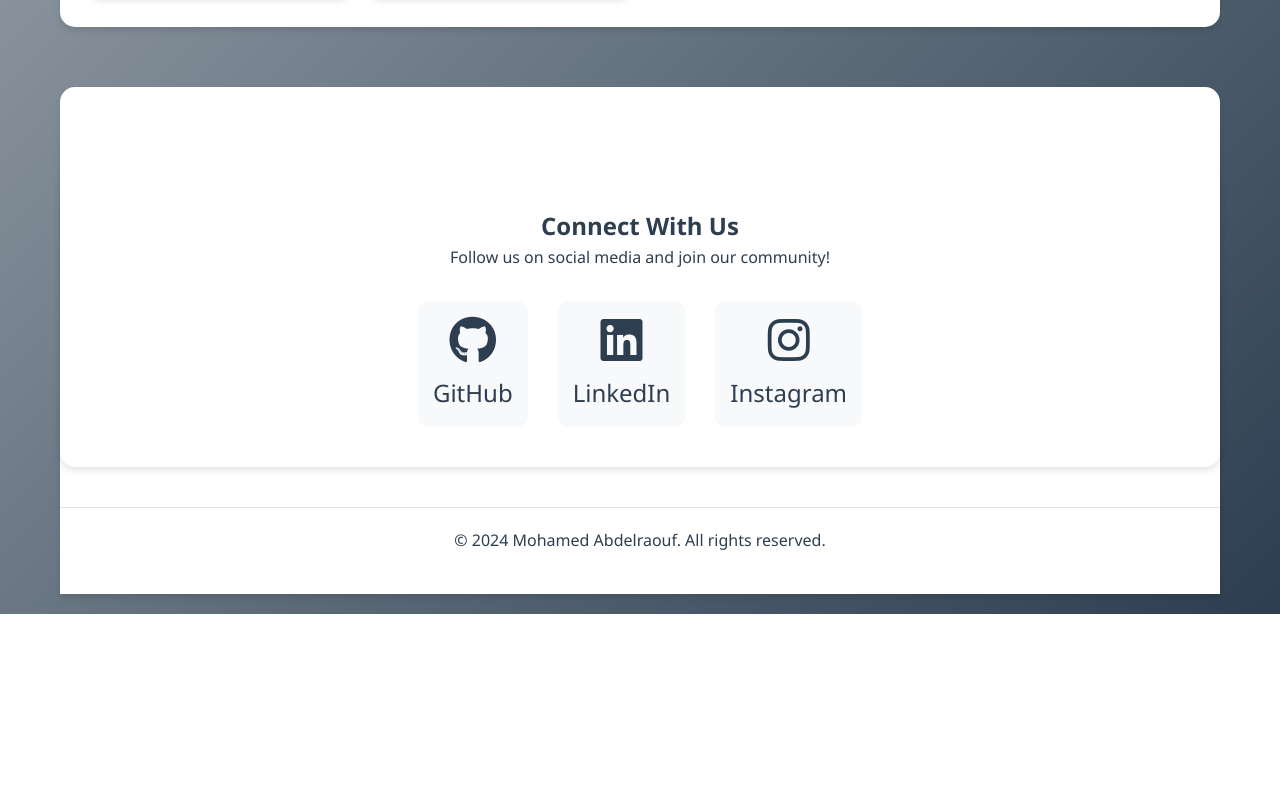
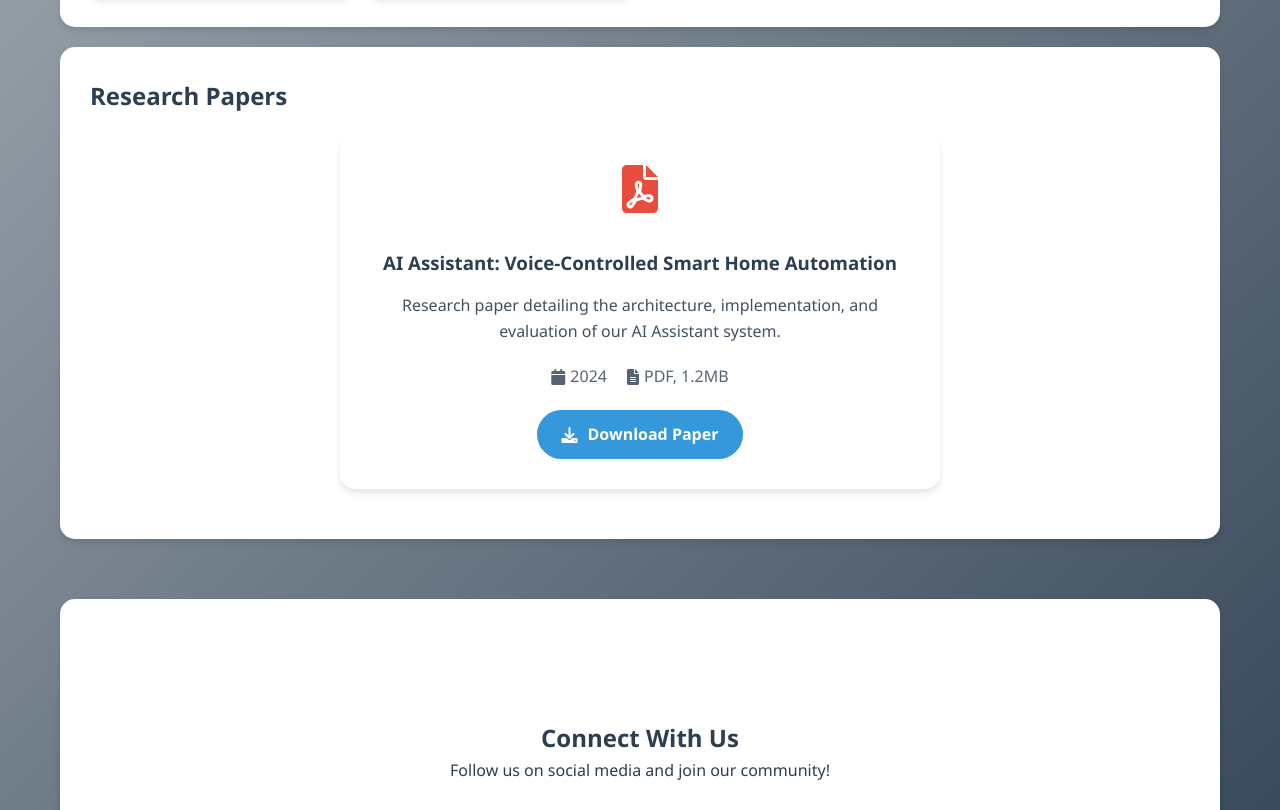
Before and after one commit to moego0/ai-assistant, a plain HTML site: page docs/index.html in a window 1280 px wide. Shown: the part 2316-3126 px from the top of the page. Before the commit the page ends 2930 px from the top, so only its background shows below. Drawn offline with Linux system fonts and the light colour scheme.

Commit message:
Add research paper section

```diff
--- a/docs/index.html
+++ b/docs/index.html
@@ -554,6 +554,87 @@
                 grid-template-columns: 1fr;
             }
         }
+
+        .papers-section {
+            margin: 20px 0;
+        }
+
+        .paper-card {
+            background: var(--card-bg);
+            padding: 30px;
+            border-radius: 15px;
+            text-align: center;
+            transition: transform 0.3s ease, box-shadow 0.3s ease;
+            box-shadow: 0 4px 6px var(--shadow-color);
+            max-width: 600px;
+            margin: 0 auto;
+        }
+
+        .paper-card:hover {
+            transform: translateY(-5px);
+            box-shadow: 0 8px 15px var(--shadow-color);
+        }
+
+        .paper-card i.fa-file-pdf {
+            font-size: 3em;
+            color: #e74c3c;
+            margin-bottom: 20px;
+        }
+
+        .paper-card h3 {
+            margin: 15px 0;
+            color: var(--text-color);
+        }
+
+        .paper-card p {
+            color: var(--text-color);
+            opacity: 0.9;
+            margin-bottom: 20px;
+        }
+
+        .paper-details {
+            display: flex;
+            justify-content: center;
+            gap: 20px;
+            margin: 20px 0;
+            color: var(--text-color);
+            opacity: 0.8;
+        }
+
+        .paper-details span {
+            display: flex;
+            align-items: center;
+            gap: 5px;
+        }
+
+        .download-button {
+            display: inline-flex;
+            align-items: center;
+            gap: 10px;
+            background: var(--primary-color);
+            color: white;
+            padding: 12px 25px;
+            border-radius: 25px;
+            text-decoration: none;
+            font-weight: bold;
+            transition: transform 0.3s ease, background-color 0.3s ease;
+        }
+
+        .download-button:hover {
+            transform: translateY(-2px);
+            background: #2980b9;
+        }
+
+        @media (max-width: 768px) {
+            .paper-card {
+                padding: 20px;
+            }
+
+            .paper-details {
+                flex-direction: column;
+                gap: 10px;
+            }
+        }
     </style>
 </head>
 <body>
@@ -676,6 +757,24 @@
             </div>
         </section>
 
+        <section class="demo-section">
+            <h2>Research Papers</h2>
+            <div class="papers-section">
+                <div class="paper-card">
+                    <i class="fas fa-file-pdf"></i>
+                    <h3>AI Assistant: Voice-Controlled Smart Home Automation</h3>
+                    <p>Research paper detailing the architecture, implementation, and evaluation of our AI Assistant system.</p>
+                    <div class="paper-details">
+                        <span><i class="fas fa-calendar"></i> 2024</span>
+                        <span><i class="fas fa-file-alt"></i> PDF, 1.2MB</span>
+                    </div>
+                    <a href="papers/AI_Assistant_Research_Paper.pdf" class="download-button" download>
+                        <i class="fas fa-download"></i> Download Paper
+                    </a>
+                </div>
+            </div>
+        </section>
+
         <footer>
             <section class="social-links-section">
                 <h2>Connect With Us</h2>
```
Also changed, not shown: docs/papers/AI_Assistant_Research_Paper.pdf.txt (added).
